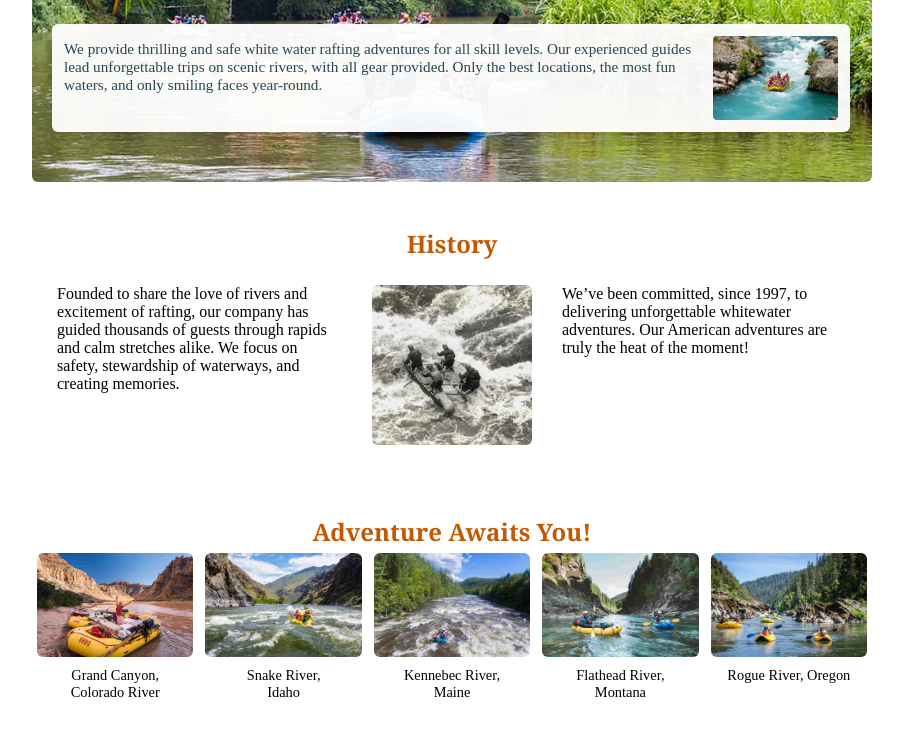
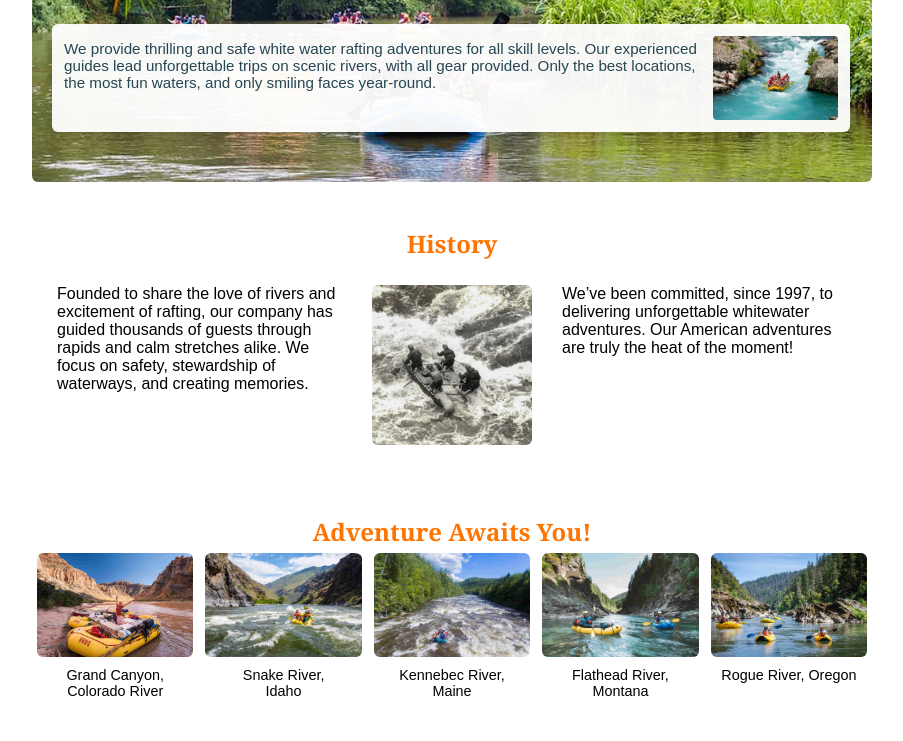
Before and after one commit to trappedreality469/wdd130, a plain HTML site: page wwr/about.html in a window 1280 px wide. Shown: the part 240-981 px from the top of the page, without its empty margins (188-1091 px from the left). Drawn offline with Linux system fonts and the light colour scheme.

Commit message:
more bug fixing

```diff
--- a/wwr/styles/rafting.css
+++ b/wwr/styles/rafting.css
@@ -1,16 +1,14 @@
 /* root CSS variables */
 :root{
   --primary-color: #055a05;    /* deep green (example) */
-  --secondary-color: #c45800;  /* warm sand */
+  --secondary-color: #ff7300;  /* warm sand */
   --accent1-color: #264653;    /* dark slate */
-  --accent2-color: #c45800;    /* light gold */
+  --accent2-color: #ff7300;    /* light gold */
   --heading-font: "Georgia", "Times New Roman", serif;
   --body-font: Arial, Helvetica, sans-serif;
 }
 
 /* universal selector reset */
-* { margin: 0; padding: 0; box-sizing: border-box; }
-
 * {
     margin: 0;
     padding: 0;
@@ -105,6 +103,7 @@ header{
   border-radius: 6px;
   box-shadow: 0 6px 18px rgba(0,0,0,0.15);
   color: var(--accent1-color);
+  font-family: var(--body-font);
 }
 
 .hero article img{
@@ -134,6 +133,7 @@ h1, h2{
 .history {
   margin: 40px 0;
   padding: 5px;
+  font-family: var(--body-font);
 }
 
 .history h2 {
@@ -163,6 +163,7 @@ h1, h2{
 .adventures {
   margin: 40px 0;
   padding: 5px;
+  font-family: var(--body-font);
 }
 
 .adventures h2 {
```
